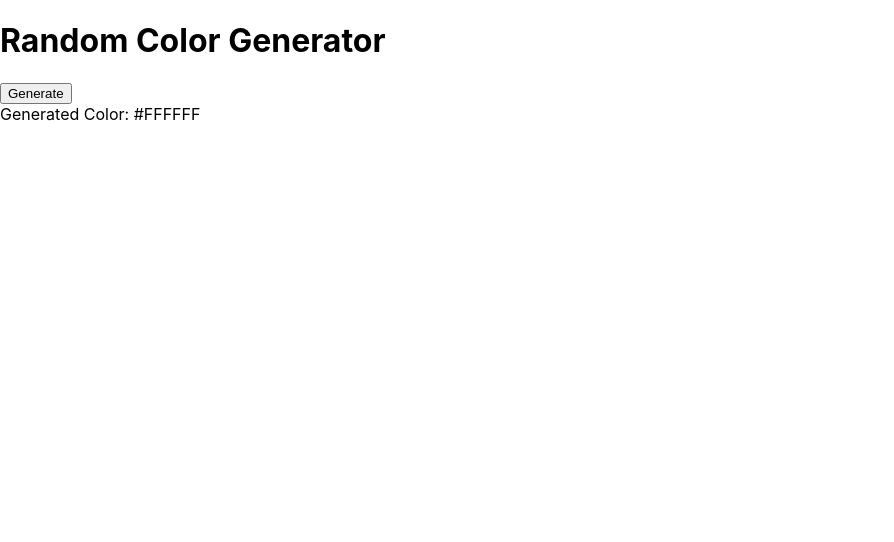
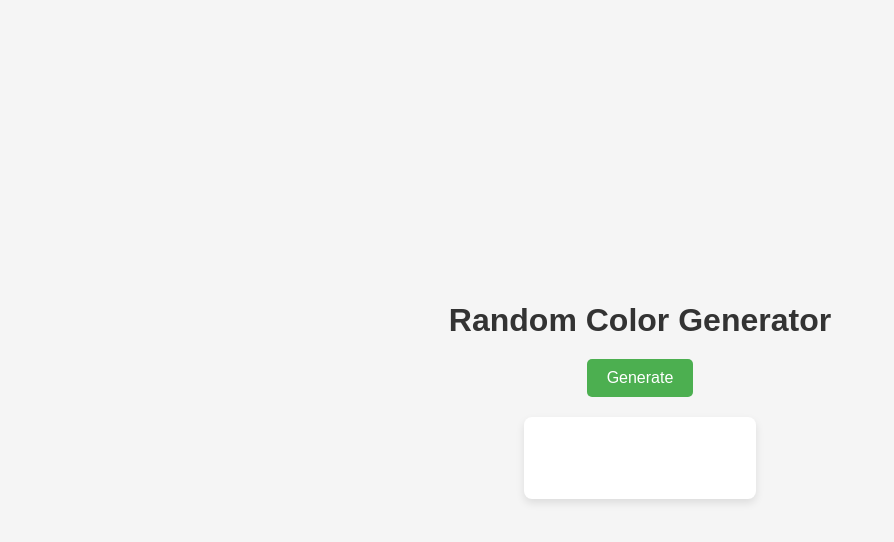
Before and after one commit to Ballam22/react-random-color-generator, a React app: page / in a window 1280 px wide. Shown: the top 542 px of the page, without its empty margins (0-894 px from the left). Built offline with nearby package versions, Linux system fonts and the light colour scheme; the HTML template or start-up script is replaced by a standard one.

Commit message:
Changes to js&css were made

```diff
--- a/src/App.css
+++ b/src/App.css
@@ -1,38 +1,49 @@
-.App {
+/* General reset and styling */
+body {
+  font-family: 'Arial', sans-serif;
+  margin: 0;
+  padding: 0;
+  background-color: #f5f5f5;
+  color: #333;
+  display: flex;
+  justify-content: center;
+  align-items: center;
+  height: 100vh;
   text-align: center;
 }
 
-.App-logo {
-  height: 40vmin;
-  pointer-events: none;
+h1 {
+  font-size: 2rem;
+  margin-bottom: 20px;
+  color: #333;
 }
 
-@media (prefers-reduced-motion: no-preference) {
-  .App-logo {
-    animation: App-logo-spin infinite 20s linear;
-  }
+/* Button styling */
+button {
+  padding: 10px 20px;
+  font-size: 16px;
+  background-color: #4caf50;
+  color: white;
+  border: none;
+  border-radius: 5px;
+  cursor: pointer;
+  transition: background-color 0.3s ease;
 }
 
-.App-header {
-  background-color: #282c34;
-  min-height: 100vh;
-  display: flex;
-  flex-direction: column;
-  align-items: center;
-  justify-content: center;
-  font-size: calc(10px + 2vmin);
-  color: white;
+button:hover {
+  background-color: #45a049;
 }
 
-.App-link {
-  color: #61dafb;
+/* Color display styling */
+div.color-display {
+  background-color: #ffffff; /* Default white background */
+  padding: 20px;
+  color: #ffffff; /* Default white text */
+  margin-top: 20px;
+  border-radius: 8px;
+  font-size: 18px;
+  width: 50%;
+  max-width: 400px;
+  margin: 20px auto;
+  box-shadow: 0 4px 8px rgba(0, 0, 0, 0.1);
 }
-
-@keyframes App-logo-spin {
-  from {
-    transform: rotate(0deg);
-  }
-  to {
-    transform: rotate(360deg);
-  }
-}
```
